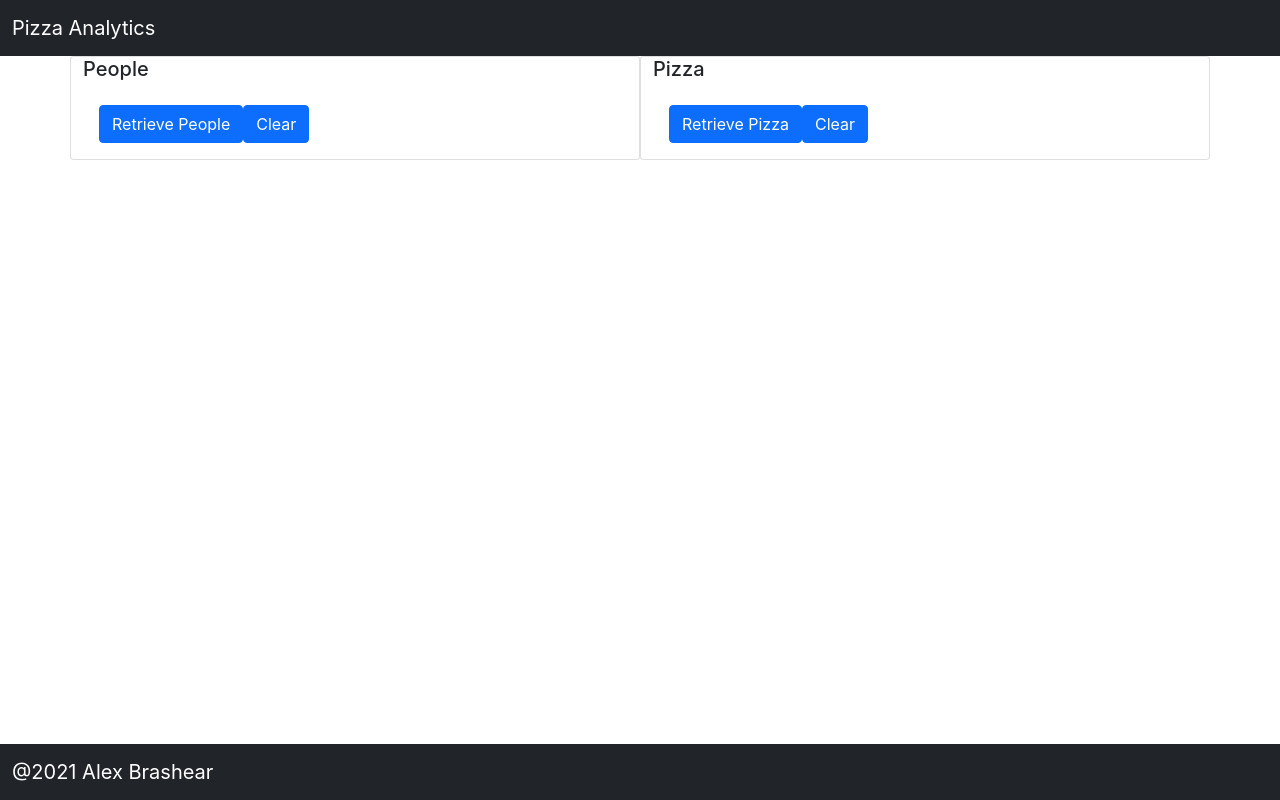
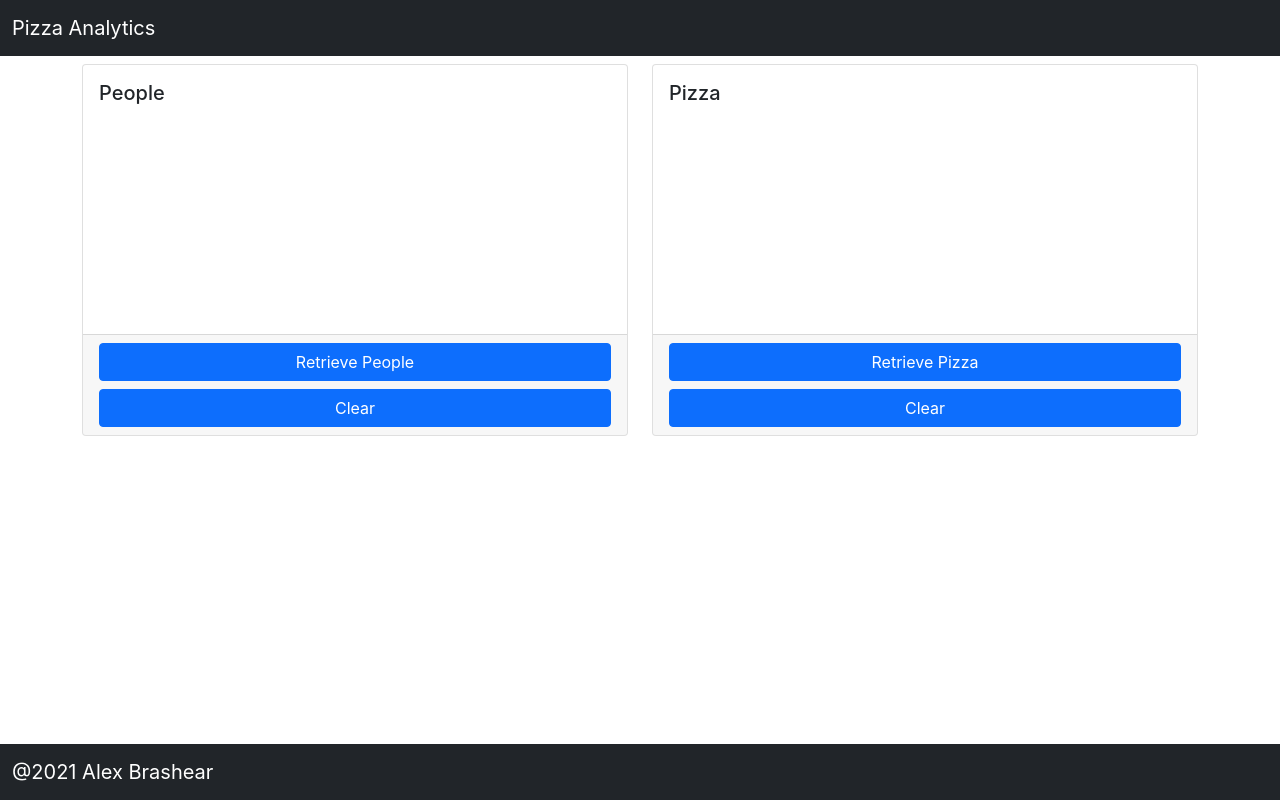
Before and after one commit to ryanalexanderbrashear/Pizza_Frontend, a React (Create React App) app: page / in a window 1280 px wide. Built offline with nearby package versions, Linux system fonts and the light colour scheme.

Commit message:
Modified styling of cards to look cleaner

```diff
--- a/src/components/Card.js
+++ b/src/components/Card.js
@@ -2,11 +2,8 @@ import React from 'react';
 
 function Card(props) {
   return (
-    <div className='card col-sm-12 col-md-6'>
-      <h5 className='card-title'>{props.title}</h5>
-      <div className='card-body'>
-        {props.children}
-      </div>
+    <div className='card h-100 mt-2'>
+      {props.children}
     </div>
   );
 }
--- a/src/components/Content.js
+++ b/src/components/Content.js
@@ -5,10 +5,14 @@ import PizzaListCard from './PizzaListCard';
 
 function Content() {
   return (
-    <div className='container'>
-      <div className='row'>
-        <PeopleListCard />
-        <PizzaListCard />
+    <div className='container h-100'>
+      <div className='row h-50'>
+        <div className='col'>
+          <PeopleListCard />
+        </div>
+        <div className='col'>
+          <PizzaListCard />
+        </div>
       </div>
     </div>
   );
--- a/src/components/PeopleListCard.js
+++ b/src/components/PeopleListCard.js
@@ -16,10 +16,17 @@ function PeopleListCard() {
   }
 
   return (
-    <Card title={'People'}>
-      <CardList list={people} />
-      <CardButton title={'Retrieve People'} onClick={retrievePeopleList} />
-      <CardButton title={'Clear'} onClick={() => setPeople([])} />
+    <Card>
+      <div className='card-body'>
+        <h5 className='card-title'>{'People'}</h5>
+        <CardList list={people} />
+      </div>
+      <div class="card-footer">
+        <div class="d-grid gap-2">
+          <CardButton title={'Retrieve People'} onClick={retrievePeopleList} />
+          <CardButton title={'Clear'} onClick={() => setPeople([])} />
+        </div>
+      </div>
     </Card>
   );
 }
--- a/src/components/PizzaListCard.js
+++ b/src/components/PizzaListCard.js
@@ -16,10 +16,17 @@ function PizzaListCard() {
   }
 
   return (
-    <Card title={'Pizza'}>
-      <CardList list={pizza} />
-      <CardButton title={'Retrieve Pizza'} onClick={retrievePizzaList} />
-      <CardButton title={'Clear'} onClick={() => setPizza([])} />
+    <Card>
+      <div className='card-body'>
+        <h5 className='card-title'>{'Pizza'}</h5>
+        <CardList list={pizza} />
+      </div>
+      <div class="card-footer">
+        <div class="d-grid gap-2">
+          <CardButton title={'Retrieve Pizza'} onClick={retrievePizzaList} />
+          <CardButton title={'Clear'} onClick={() => setPizza([])} />
+        </div>
+      </div>
     </Card>
   );
 }
```
